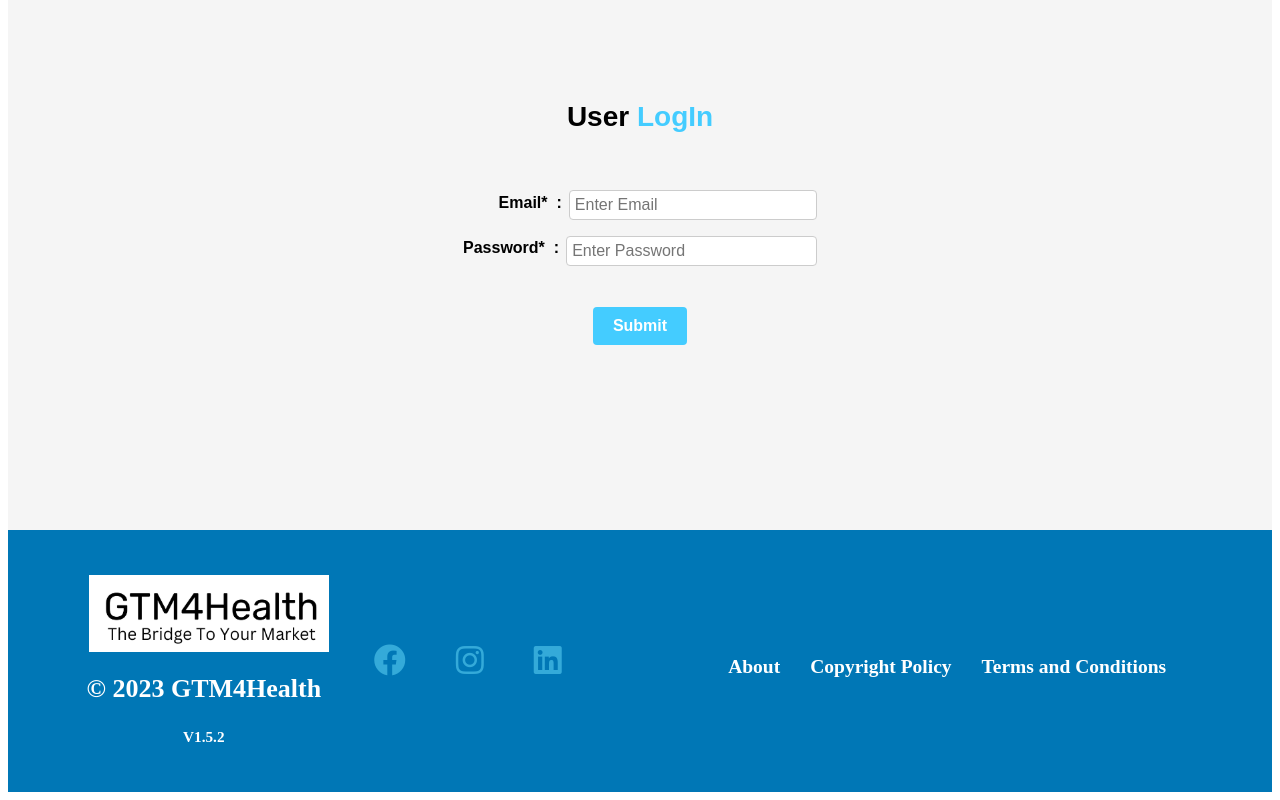
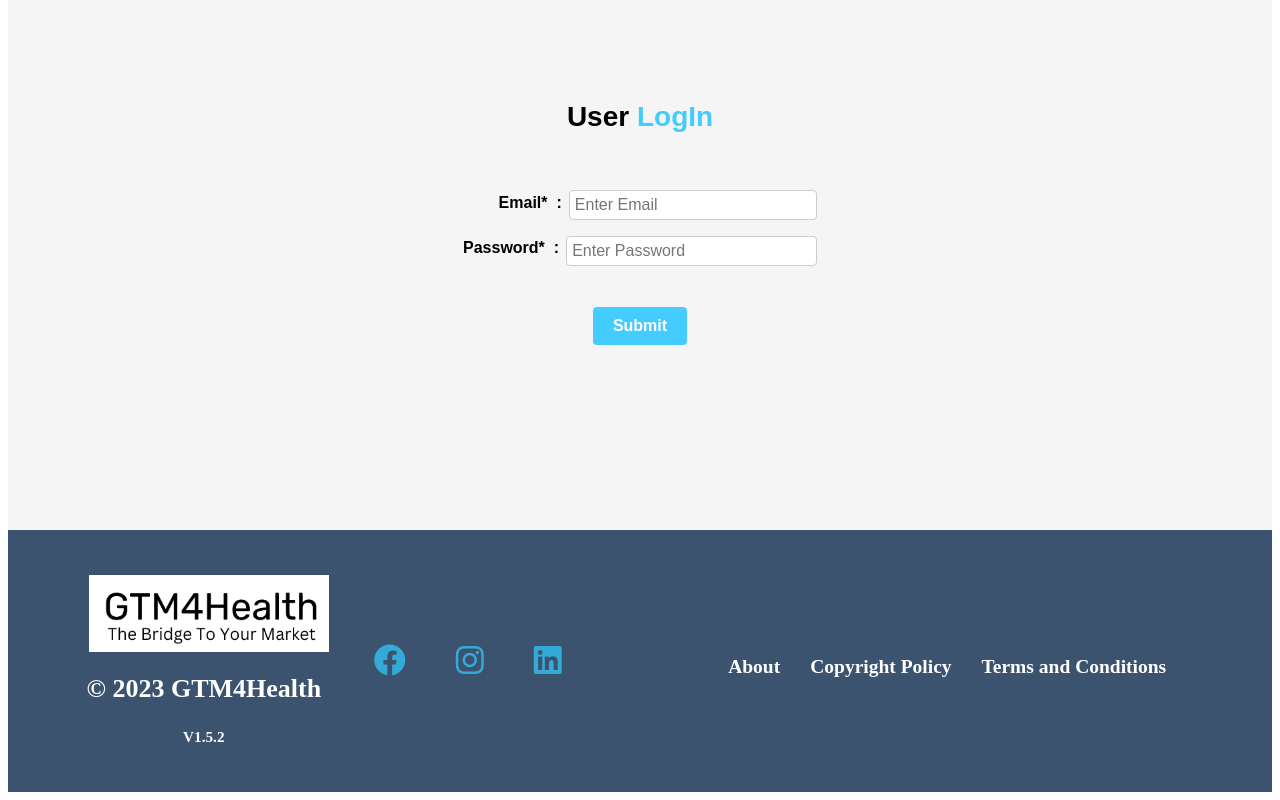
Before and after one commit to GTM4Health/Product, a React (Create React App) app in the folder frontend/: page /login in a window 1280 px wide. Shown: the part 233-1033 px from the top of the page. Built offline with nearby package versions, Linux system fonts and the light colour scheme; what @react-pdf/renderer would draw is missing.

Commit message:
[Fix]: Footer Changes

```diff
--- a/frontend/src/assets/styles.css
+++ b/frontend/src/assets/styles.css
@@ -107,7 +107,7 @@
 
 .footer {
   margin-top: auto;
-  background-color: #0077b6;
+  background-color: #3b536f;
   color: white;
   padding: 20px 5px 18px 0;
   text-align: center;
```
